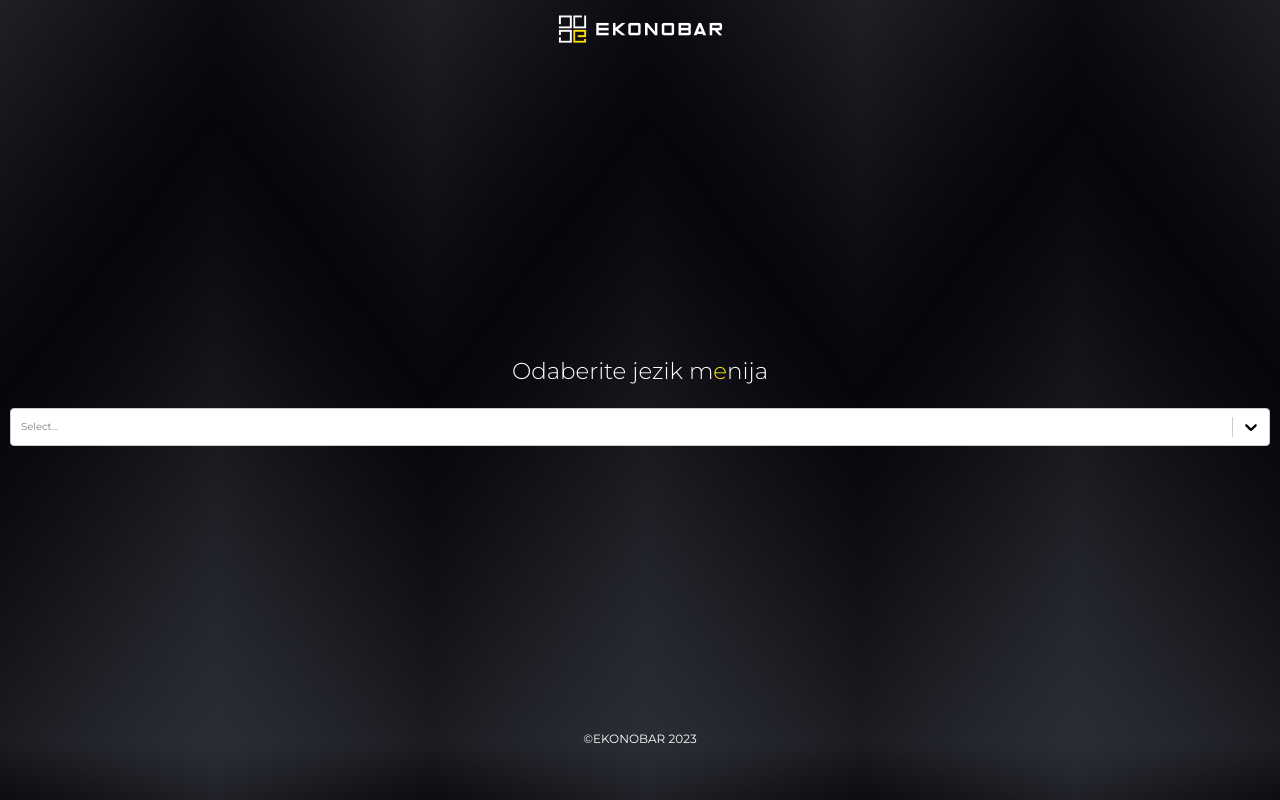
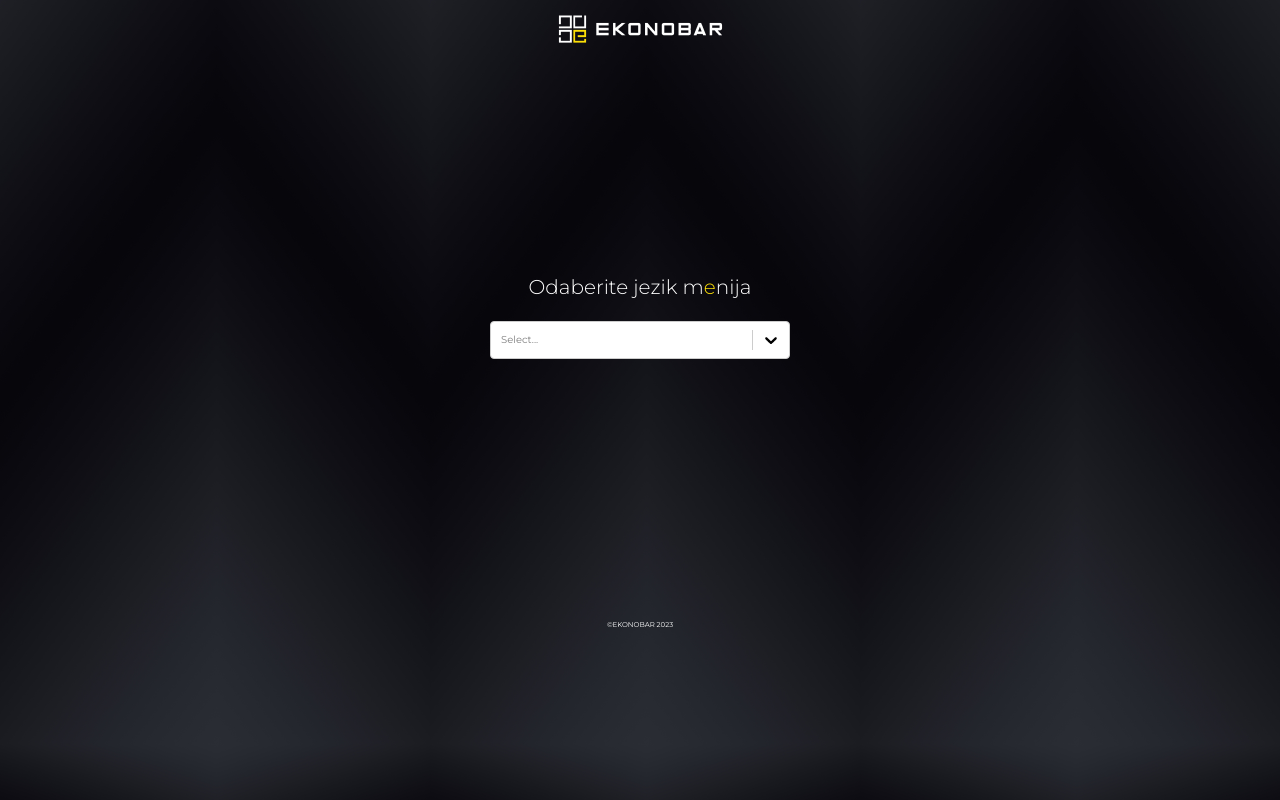
Before and after one commit to DjurovicAleksandar/eKonobar, a React (Vite) app: page / in a window 1280 px wide. Built offline with nearby package versions, Linux system fonts and the light colour scheme.

Commit message:
Fixing viewport

```diff
--- a/src/components/Home.jsx
+++ b/src/components/Home.jsx
@@ -29,15 +29,15 @@ function Home() {
       ) : (
         <>
           <div className="menuContainer p-4">
-            <div className="h-[45rem] flex flex-col  justify-center">
-              <h2 className="font-light text-[2.3rem] text-center">
+            <div className="h-[40rem] flex flex-col items-center justify-center  mb-28">
+              <h2 className="font-light text-[2.3rem] text-center mb-3">
                 M<span className="text-yellowCol">e</span>nu
               </h2>
               <ul className="w-[30rem] text-center">
                 {options.map(([option, path], index) => {
                   return (
                     <Link to={path} key={index}>
-                      <li className="w-full h-[4.5rem] bg-white text-[#212121] py-[0.8rem] mb-[1.2rem] rounded-md text-[1.8rem] hover:scale-110 active:scale-90 ease-in-out duration-300">
+                      <li className="w-full h-[4rem] bg-white text-[#212121] py-[0.8rem] mb-[1.2rem] rounded-md text-[1.5rem] hover:scale-110 active:scale-90 ease-in-out duration-300">
                         {option}
                       </li>
                     </Link>
@@ -46,12 +46,18 @@ function Home() {
               </ul>
             </div>
             <button
-              className="buttonBack hover:scale-110 active:scale-90 cursor-pointer"
+              className="buttonBack hover:scale-110 active:scale-90 cursor-pointer mb-10"
               onClick={backToLanguageSelect}
             >
               <img src={back} className="w-[2rem]" alt="arrowBack" />
               <span className="text-[1.5rem]"> Nazad</span>
             </button>
+
+            <div className="text-center text-[0.7rem] w-full p-4">
+              <Link to="/">
+                <p className="">©EKONOBAR 2023</p>{" "}
+              </Link>
+            </div>
           </div>
         </>
       )}
--- a/src/components/LanguageMenu.jsx
+++ b/src/components/LanguageMenu.jsx
@@ -4,6 +4,7 @@ import serbian from "../assets/imgs/lng/serbian.png";
 import croatian from "../assets/imgs/lng/croatian.png";
 import bosnian from "../assets/imgs/lng/bosnian.png";
 import english from "../assets/imgs/lng/english.png";
+import { Link } from "react-router-dom";
 
 function LanguageMenu({ languageChange }) {
   const customStyles = {
@@ -67,10 +68,11 @@ function LanguageMenu({ languageChange }) {
   }, [language]);
 
   return (
-    <div className="menuContainer flex flex-col justify-center p-4">
+    <div className="menuContainer p-4">
+      <div className=" h-[45rem] flex flex-col items-center justify-center">
         <label
           htmlFor="languages"
-        className="font-light text-[2.3rem] mb-[1.9rem] text-center"
+          className="font-light text-[2rem] mb-[1.9rem] text-center"
         >
           Odaberite jezik m<span className="text-[#FCDF07]">e</span>nija
         </label>
@@ -78,16 +80,22 @@ function LanguageMenu({ languageChange }) {
           value={language}
           onChange={setLanguage}
           styles={customStyles}
-        className="text-black"
+          className="text-black  w-[30rem]"
           options={options}
           formatOptionLabel={({ label, icon }) => (
             <div className="flex items-center justify-start">
               {icon}
-            <span className="text-[2.3rem] font-normal ml-2">{label}</span>
+              <span className="text-[2rem] font-normal ml-2">{label}</span>
             </div>
           )}
         />
       </div>
+      <div className="text-center text-[0.7rem] w-full p-4 mt-28">
+        <Link to="/">
+          <p className="">©EKONOBAR 2023</p>{" "}
+        </Link>
+      </div>
+    </div>
   );
 }
 export default LanguageMenu;
--- a/src/components/Loading.jsx
+++ b/src/components/Loading.jsx
@@ -14,11 +14,11 @@ function Loading() {
   }, []);
 
   return (
-    <div className="w-full h-screen flex flex-col justify-between items-center py-12">
+    <div className="w-full flex flex-col gap-24 items-center  py-12">
       <div>
         <img src={logo} />
       </div>
-      <div className="h-[30rem]">
+      <div className="h-[30rem] mt-8">
         <p className="text-[5rem] font-light">
           W<span className="text-[#FCDF07]">E</span>LCOME
         </p>
--- a/src/components/administrator/AdminLogin.jsx
+++ b/src/components/administrator/AdminLogin.jsx
@@ -97,6 +97,11 @@ function AdminLogin() {
           </form>
         </div>
       </div>
+      <div className="text-center text-[1.2rem] w-full p-4 mt-24">
+        <Link to="/">
+          <p className="">©EKONOBAR 2023</p>
+        </Link>
+      </div>
     </div>
   );
 }
--- a/src/components/administrator/AdminPage.jsx
+++ b/src/components/administrator/AdminPage.jsx
@@ -70,6 +70,13 @@ function AdminPage({ menu }) {
           Odjava
         </button>
       </div>
+      <div className="text-center text-[0.7rem] w-full p-4 mt-16">
+        {" "}
+        <Link to="/">
+          {" "}
+          <p className="">©EKONOBAR 2023</p>{" "}
+        </Link>{" "}
+      </div>
     </div>
   );
 }
--- a/src/components/administrator/options/ArticleDescription.jsx
+++ b/src/components/administrator/options/ArticleDescription.jsx
@@ -69,6 +69,13 @@ function ArticleDescription() {
           </button>
         </Link>
       </div>
+      <div className="text-center text-[0.7rem] w-full p-4 mt-16">
+        {" "}
+        <Link to="/">
+          {" "}
+          <p className="">©EKONOBAR 2023</p>{" "}
+        </Link>{" "}
+      </div>
     </div>
   );
 }
--- a/src/components/administrator/options/DetailsChange.jsx
+++ b/src/components/administrator/options/DetailsChange.jsx
@@ -33,11 +33,11 @@ function DetailsChange() {
       <div className="flex  flex-col">
         <div className="w-full flex justify-between gap-3">
           {/*Drink name*/}
-          <div className="w-[55%] h-full border-[1px] rounded-t-lg rounded-b-lg flex flex-col gap-1">
+          <div className="w-[55%] h-full border-[0.1rem] rounded-t-lg rounded-b-lg flex flex-col gap-1">
             {category.map((item, i) => {
               return (
                 <div key={item.id}>
-                  <div className="py-[0.3rem] pl-[1.2rem] text-[10px]  border-b-[1px] h-[25px]">
+                  <div className="py-[0.3rem] pl-[1.2rem] text-[1rem]  border-b-[0.1rem] h-[2.5rem]">
                     {item.itemName}
                   </div>
                 </div>
@@ -52,7 +52,7 @@ function DetailsChange() {
                   id={i}
                   key={item.id}
                   onClick={descriptionChangeHandler}
-                  className="h-[25px] text-[#100F15] bg-white font-medium text-[8px]  py-3 px-3  shadow-md rounded flex items-center justify-center cursor-pointer active:scale-90 hover:scale-110 ease-in-out duration-300"
+                  className="h-[2.5rem] text-[#100F15] bg-white font-medium text-[0.8rem]  py-3 px-3  shadow-md rounded flex items-center justify-center cursor-pointer active:scale-90 hover:scale-110 ease-in-out duration-300"
                 >
                   Izmjena detalja artikla
                 </button>
--- a/src/components/administrator/options/OptionTemplate.jsx
+++ b/src/components/administrator/options/OptionTemplate.jsx
@@ -128,6 +128,13 @@ function OptionTemplate({ title, colon, menuHandler, saveChangesHandler }) {
           </Link>
         </div>
       </div>
+      <div className="text-center text-[0.7rem] w-full p-4 mt-16">
+        {" "}
+        <Link to="/">
+          {" "}
+          <p className="">©EKONOBAR 2023</p>{" "}
+        </Link>{" "}
+      </div>
     </div>
   );
 }
--- a/src/components/menuCategories/HotDrinks.jsx
+++ b/src/components/menuCategories/HotDrinks.jsx
@@ -24,8 +24,8 @@ function HotDrinks() {
   }, []);
 
   return (
-    <div className="h-full flex flex-col justify-between">
-      <div className=" h-[45rem] pt-12">
+    <div className="menuContainer p-4">
+      <div className=" h-[45rem] flex flex-col items-center mb-10 pt-12">
         <h2 className="text-center text-[2rem] font-light mb-3">
           Odab<span className="text-yellowCol">e</span>rite vrstu pića
         </h2>
@@ -58,12 +58,17 @@ function HotDrinks() {
           })}
         </ul>
       </div>
-      <button className="buttonBack hover:scale-110 active:scale-90 cursor-pointer">
+      <button className="buttonBack hover:scale-110 active:scale-90 cursor-pointer mb-12">
         <Link to="/">
-          <img src={back} className="w-5" alt="arrowBack" />
+          <img src={back} className="w-[2rem]" alt="arrowBack" />
           <span className="text-[1.5rem]"> Nazad</span>
         </Link>
       </button>
+      <div className="text-center text-[0.7rem] w-full p-4">
+        <Link to="/">
+          <p className="">©EKONOBAR 2023</p>{" "}
+        </Link>
+      </div>
     </div>
   );
 }
--- a/src/components/navigation-footer/Footer.jsx
+++ b/src/components/navigation-footer/Footer.jsx
@@ -2,7 +2,7 @@ import { Link } from "react-router-dom";
 
 function Footer() {
   return (
-    <div className="text-center text-[12px] w-full p-4">
+    <div className="text-center text-[1.2rem] w-full p-4">
       <Link to="/">
         <p className="">©EKONOBAR 2023</p>
       </Link>
--- a/src/components/rooter/Rooter.jsx
+++ b/src/components/rooter/Rooter.jsx
@@ -33,9 +33,9 @@ const Root = () => {
       <div className="h-[80vh]  w-full">
         <Outlet />
       </div>
-      <div className="h-[10vh] w-full">
+      {/* <div className="h-[20vh] w-full">
         <Footer />
-      </div>
+      </div> */}
     </div>
   );
 };
--- a/src/components/user/Panel.jsx
+++ b/src/components/user/Panel.jsx
@@ -20,7 +20,7 @@ function Panel({ title }) {
   ];
   return (
     <div className="menuContainer p-4">
-      <div className="h-[45rem] flex flex-col justify-center items-center">
+      <div className="h-[45rem] flex flex-col justify-center items-center mb-10">
         <h2 className="text-center text-[2rem] font-light mb-3">
           Odab<span className="text-yellowCol">e</span>rite vrstu pića
         </h2>
@@ -48,6 +48,11 @@ function Panel({ title }) {
           <span className="text-[1.5rem]"> Nazad</span>
         </Link>
       </button>
+      <div className="text-center text-[0.7rem] w-full p-4 mt-14">
+        <Link to="/">
+          <p className="">©EKONOBAR 2023</p>{" "}
+        </Link>
+      </div>
     </div>
   );
 }
```
Lines whose indentation alone changed are shown as unchanged.
